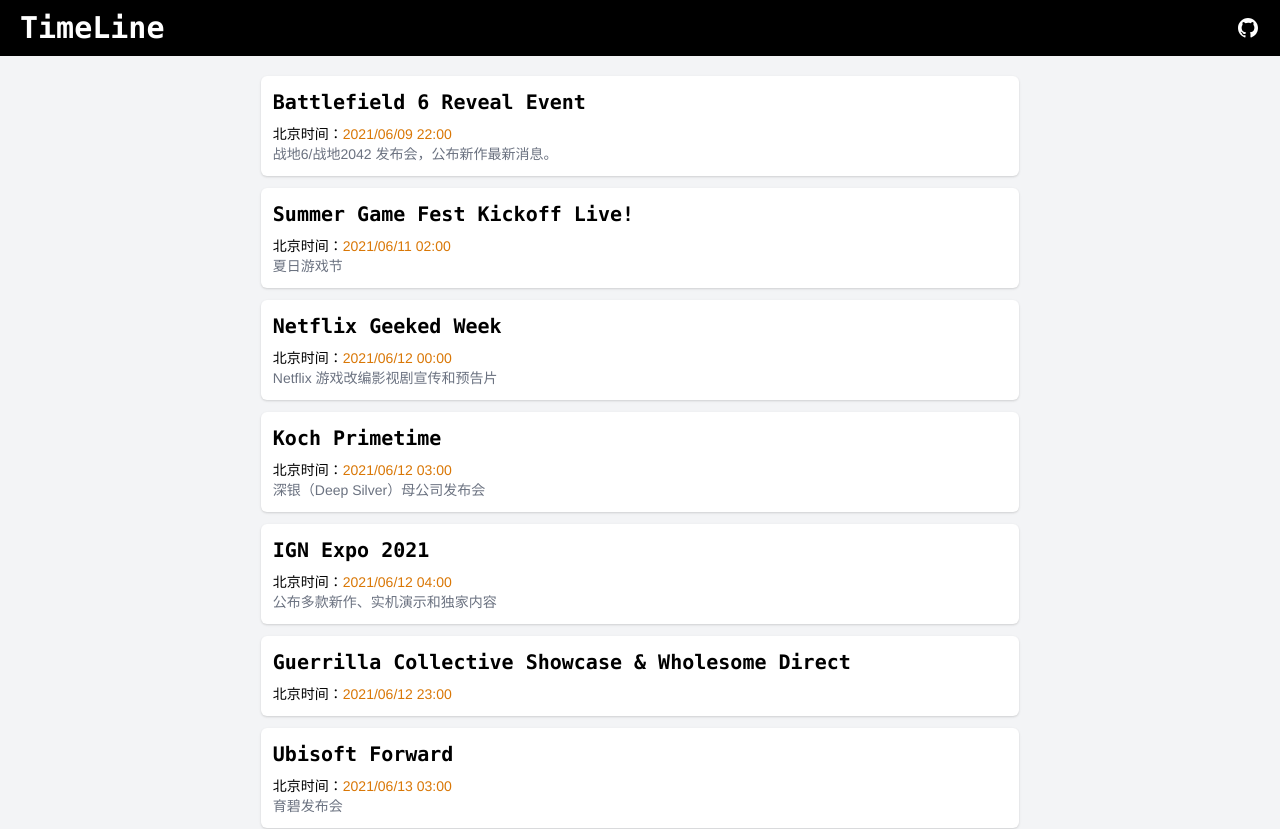
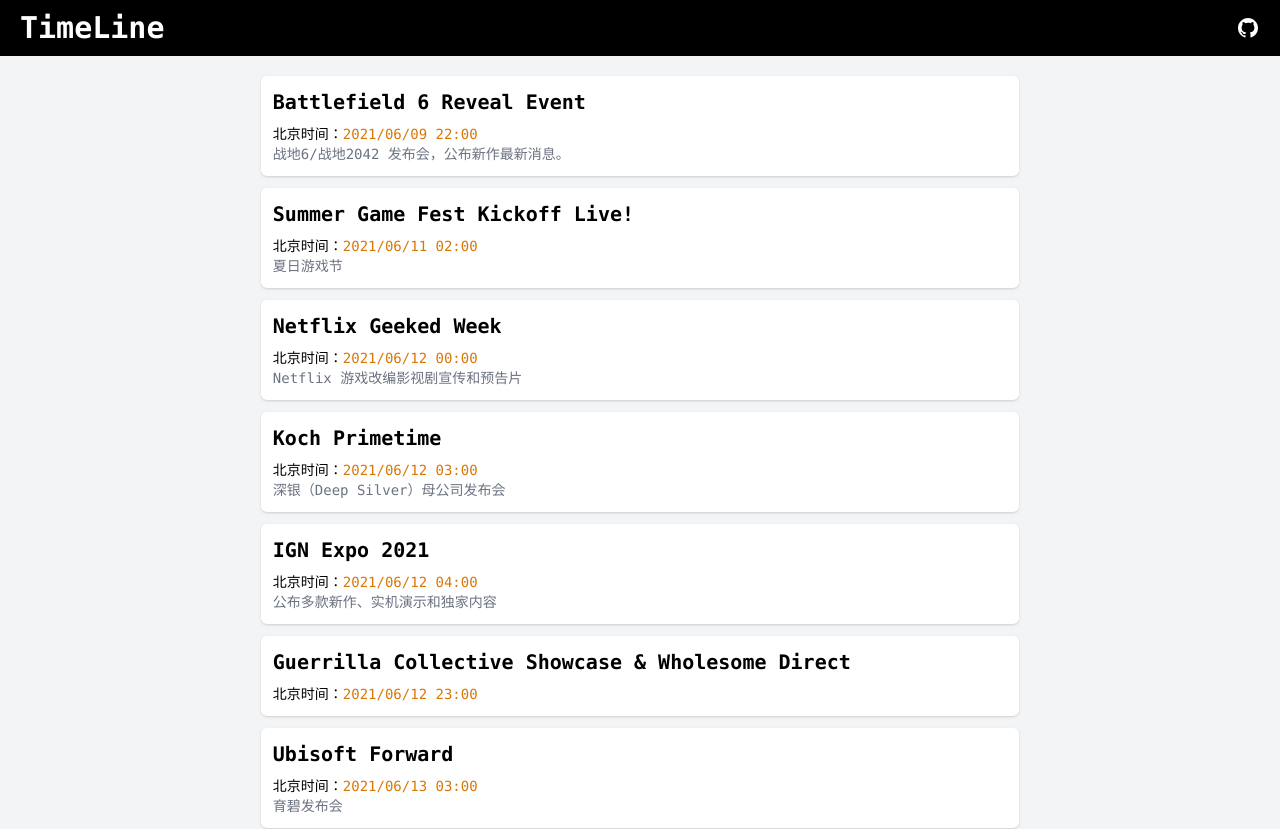
Before and after one commit to mrleidesen/TimeLine, a React (Vite) app: page / in a window 1280 px wide. Shown: the top 829 px of the page. Built offline with nearby package versions, Linux system fonts and the light colour scheme.

Commit message:
fix: change font family and add isGoing

```diff
--- a/src/App.tsx
+++ b/src/App.tsx
@@ -1,4 +1,6 @@
 import React from 'react'
+
+import Header from './components/Header'
 
 import { filterTimeline } from '@/utils'
 import { useDatetime } from '@/utils/hooks'
@@ -8,23 +10,7 @@
 
     return (
         <div className="pt-14 w-full">
-            <header className="fixed top-0 left-0 w-full h-14 bg-black text-white">
-                <div className="container h-full mx-auto flex justify-between items-center box-border py-3 px-5">
-                    <span className="text-3xl font-mono font-semibold text-white select-none">TimeLine</span>
-                    <a
-                        href="https://github.com/mrleidesen/TimeLine"
-                        target="_blank"
-                        className="h-6 w-6"
-                    >
-                        <svg
-                            fill="currentColor"
-                            className="text-white h-full w-full"
-                        >
-                            <path fillRule="evenodd" clipRule="evenodd" d="M12 2C6.477 2 2 6.463 2 11.97c0 4.404 2.865 8.14 6.839 9.458.5.092.682-.216.682-.48 0-.236-.008-.864-.013-1.695-2.782.602-3.369-1.337-3.369-1.337-.454-1.151-1.11-1.458-1.11-1.458-.908-.618.069-.606.069-.606 1.003.07 1.531 1.027 1.531 1.027.892 1.524 2.341 1.084 2.91.828.092-.643.35-1.083.636-1.332-2.22-.251-4.555-1.107-4.555-4.927 0-1.088.39-1.979 1.029-2.675-.103-.252-.446-1.266.098-2.638 0 0 .84-.268 2.75 1.022A9.606 9.606 0 0112 6.82c.85.004 1.705.114 2.504.336 1.909-1.29 2.747-1.022 2.747-1.022.546 1.372.202 2.386.1 2.638.64.696 1.028 1.587 1.028 2.675 0 3.83-2.339 4.673-4.566 4.92.359.307.678.915.678 1.846 0 1.332-.012 2.407-.012 2.734 0 .267.18.577.688.48C19.137 20.107 22 16.373 22 11.969 22 6.463 17.522 2 12 2z"></path>
-                        </svg>
-                    </a>
-                </div>
-            </header>
+            <Header />
             <div className="w-full overflow-auto box-border py-3 bg-gray-100">
                 <main className="container mx-auto flex flex-col items-center">
                     <div className="flex flex-col md:items-center w-full box-border p-2">
@@ -32,13 +18,15 @@
                             <a
                                 href={item.live}
                                 target="_blank"
-                                className={`sm:w-full md:w-4/5 lg:w-3/5 rounded-md box-border p-3 select-none bg-white flex flex-col font-sans
+                                className={`sm:w-full md:w-4/5 lg:w-3/5 rounded-md box-border p-3 select-none bg-white flex flex-col font-mono
                                 ${item.isToday ? 'shadow-lg mb-5' : 'shadow mb-3'} ${item.isExpire ? 'text-gray-500' : ''}`}
                                 key={i}
                             >
                                 <div className="flex">
-                                    <h2 className="flex-1 text-xl font-semibold mb-2 font-mono">{item.name}</h2>
-                                    <span className="text-red-500">{item.isSoon ? '即将开始' : ''}</span>
+                                    <h2 className="flex-1 text-xl font-semibold mb-2">{item.name}</h2>
+                                    { item.isSoon ? (<span className="text-red-500 text-xs">即将开始</span>) : null }
+                                    { item.isExpire ? (<span className="text-gray-500 text-xs">已经结束</span>) : null }
+                                    { item.isGoing ? (<span className="text-green-500 text-xs">正在进行</span>) : null }
                                 </div>
 
                                 <span className="text-sm">北京时间：<span className="text-yellow-600">{item.local}</span></span>
--- /dev/null
+++ b/src/components/Header.tsx
@@ -0,0 +1,23 @@
+import React from 'react'
+
+export default function Header() {
+    return (
+        <header className="fixed top-0 left-0 w-full h-14 bg-black text-white">
+            <div className="container h-full mx-auto flex justify-between items-center box-border py-3 px-5">
+                <span className="text-3xl font-mono font-semibold text-white select-none">TimeLine</span>
+                <a
+                    href="https://github.com/mrleidesen/TimeLine"
+                    target="_blank"
+                    className="h-6 w-6"
+                >
+                    <svg
+                        fill="currentColor"
+                        className="text-white h-full w-full"
+                    >
+                        <path fillRule="evenodd" clipRule="evenodd" d="M12 2C6.477 2 2 6.463 2 11.97c0 4.404 2.865 8.14 6.839 9.458.5.092.682-.216.682-.48 0-.236-.008-.864-.013-1.695-2.782.602-3.369-1.337-3.369-1.337-.454-1.151-1.11-1.458-1.11-1.458-.908-.618.069-.606.069-.606 1.003.07 1.531 1.027 1.531 1.027.892 1.524 2.341 1.084 2.91.828.092-.643.35-1.083.636-1.332-2.22-.251-4.555-1.107-4.555-4.927 0-1.088.39-1.979 1.029-2.675-.103-.252-.446-1.266.098-2.638 0 0 .84-.268 2.75 1.022A9.606 9.606 0 0112 6.82c.85.004 1.705.114 2.504.336 1.909-1.29 2.747-1.022 2.747-1.022.546 1.372.202 2.386.1 2.638.64.696 1.028 1.587 1.028 2.675 0 3.83-2.339 4.673-4.566 4.92.359.307.678.915.678 1.846 0 1.332-.012 2.407-.012 2.734 0 .267.18.577.688.48C19.137 20.107 22 16.373 22 11.969 22 6.463 17.522 2 12 2z"></path>
+                    </svg>
+                </a>
+            </div>
+        </header>
+    )
+}
--- a/src/utils/index.ts
+++ b/src/utils/index.ts
@@ -133,7 +133,8 @@
 
     return {
         ...item,
-        isExpire: itemTime < outTime,
+        isExpire: (itemTime + HOUR / 2) < outTime,
+        isGoing: (outTime > itemTime) && (outTime <= (itemTime + HOUR / 2)),
         isSoon: (incTime <= HOUR) && incTime > 0,
         isToday: itemDate === outDate
     }
--- a/tailwind.config.js
+++ b/tailwind.config.js
@@ -4,7 +4,7 @@
   theme: {
     extend: {
       fontFamily: {
-        'sans': ["Helvetica Neue", "Helvetica", "Arial", "Microsoft Yahei", "Hiragino Sans GB", "Heiti SC", "WenQuanYi Micro Hei", "sans-serif"]
+        'mono': ['ui-monospace', 'SFMono-Regular', 'Menlo', 'Monaco', 'Consolas', "Liberation Mono", "Courier New", 'monospace', "Microsoft Yahei", "Hiragino Sans GB", "Heiti SC", "WenQuanYi Micro Hei", "sans-serif"]
       }
     },
   },
```
